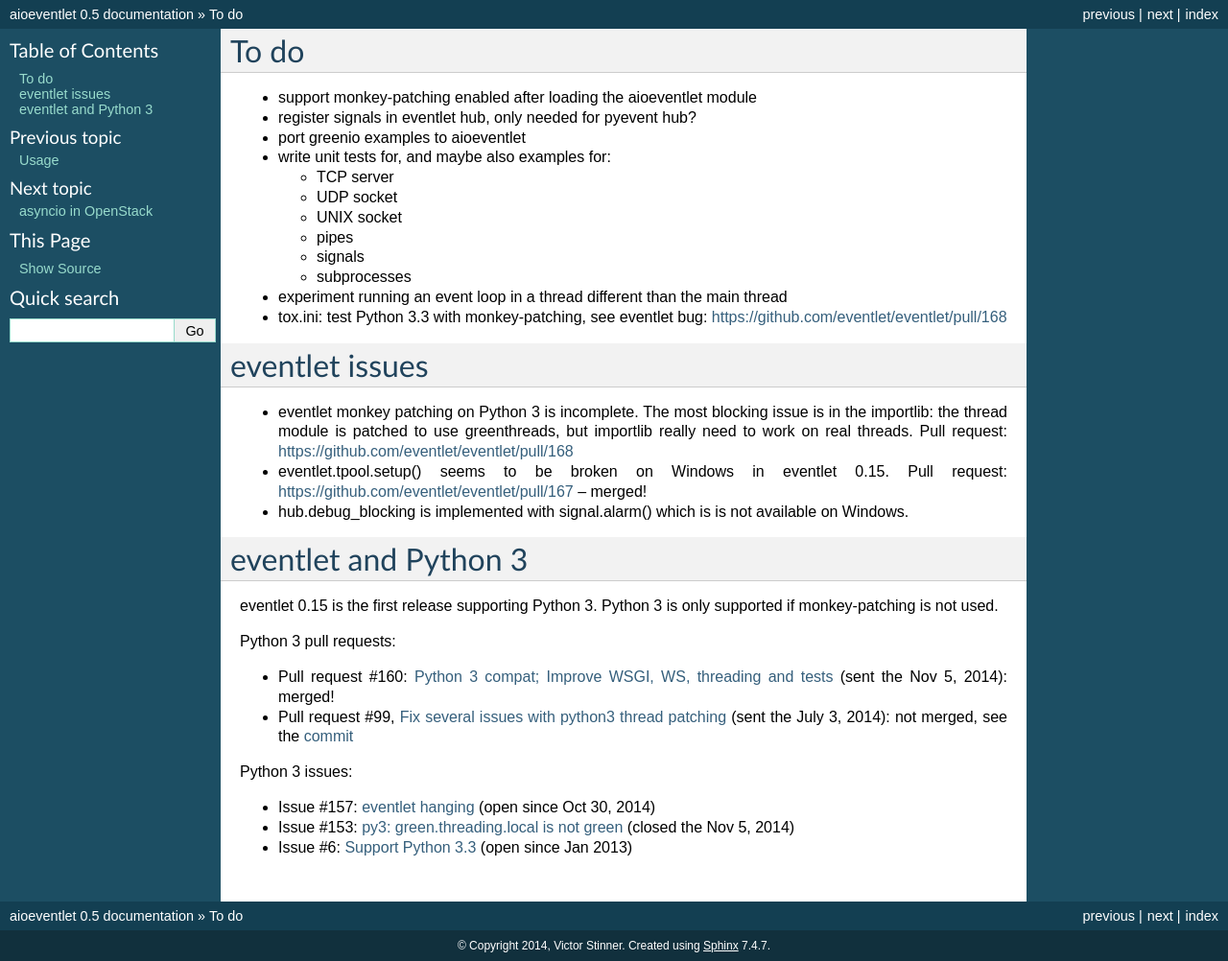
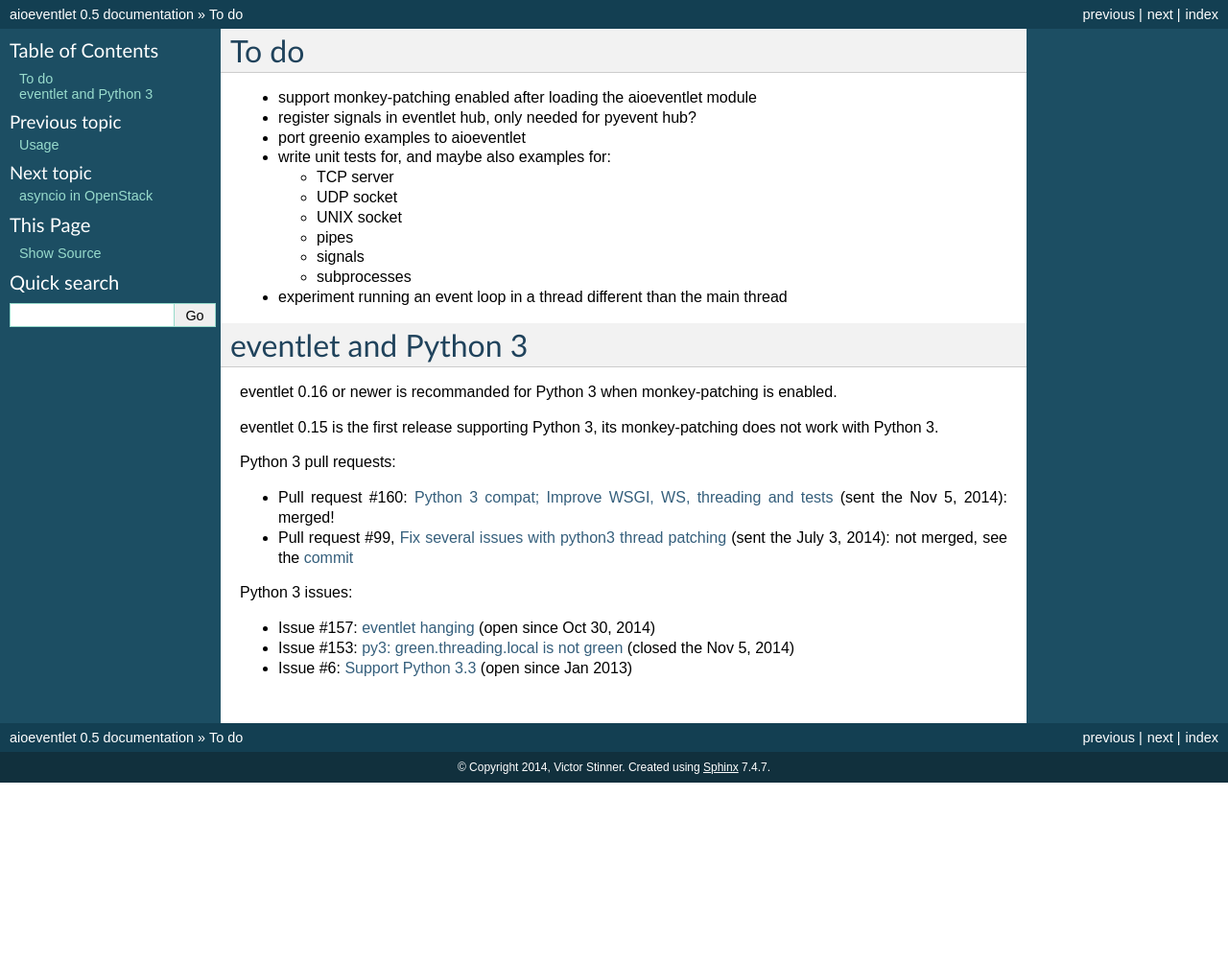
Before and after one commit to openstack-archive/deb-python-aioeventlet, a Sphinx documentation site: the page built from doc/status.rst, in a window 1280 px wide. Shown: the whole page at 96% size. Built offline with Sphinx 7.4.7, drawn with Linux system fonts in a browser that asks for light colours; after the commit the page ends 900 px from its top, so only the background shows below that.

Commit message:
tox: add py3_patch

```diff
--- a/doc/changelog.rst
+++ b/doc/changelog.rst
@@ -10,6 +10,7 @@
 * tox now also run the aiotest test suite
 * Rename the project from ``aiogreen`` to ``aioeventlet``
 * Rename the ``link_future()`` function to :func:`yield_future`
+* Running tests with eventlet monkey-patching now works with Python 3.
 
 2014-11-23: version 0.3
 -----------------------
--- a/doc/status.rst
+++ b/doc/status.rst
@@ -14,22 +14,6 @@
   - subprocesses
 
 * experiment running an event loop in a thread different than the main thread
-* tox.ini: test Python 3.3 with monkey-patching, see eventlet bug:
-  https://github.com/eventlet/eventlet/pull/168
-
-
-eventlet issues
-===============
-
-* eventlet monkey patching on Python 3 is incomplete. The most blocking issue
-  is in the importlib: the thread module is patched to use greenthreads, but
-  importlib really need to work on real threads. Pull request:
-  https://github.com/eventlet/eventlet/pull/168
-* eventlet.tpool.setup() seems to be broken on Windows in eventlet 0.15.
-  Pull request:
-  https://github.com/eventlet/eventlet/pull/167 -- merged!
-* hub.debug_blocking is implemented with signal.alarm() which is is not
-  available on Windows.
 
 
 .. _eventlet-py3:
@@ -37,8 +21,11 @@
 eventlet and Python 3
 =====================
 
-eventlet 0.15 is the first release supporting Python 3. Python 3 is only
-supported if monkey-patching is not used.
+eventlet 0.16 or newer is recommanded for Python 3 when monkey-patching is
+enabled.
+
+eventlet 0.15 is the first release supporting Python 3, its monkey-patching
+does not work with Python 3.
 
 Python 3 pull requests:
 
--- a/doc/using.rst
+++ b/doc/using.rst
@@ -317,7 +317,8 @@
   trollius
 * ``py32``: Python 3.2
 * ``py33``: Python 3.3
-* ``py33_old``: Python 3.3 with the oldest supported versions of eventlet and
+* ``py3_patch``: Python 3 with eventlet monkey patching
+* ``py3_old``: Python 3 with the oldest supported versions of eventlet and
   tulip
 * ``py34``: Python 3.4
 
```
Also changed, not shown: 1 other file.
